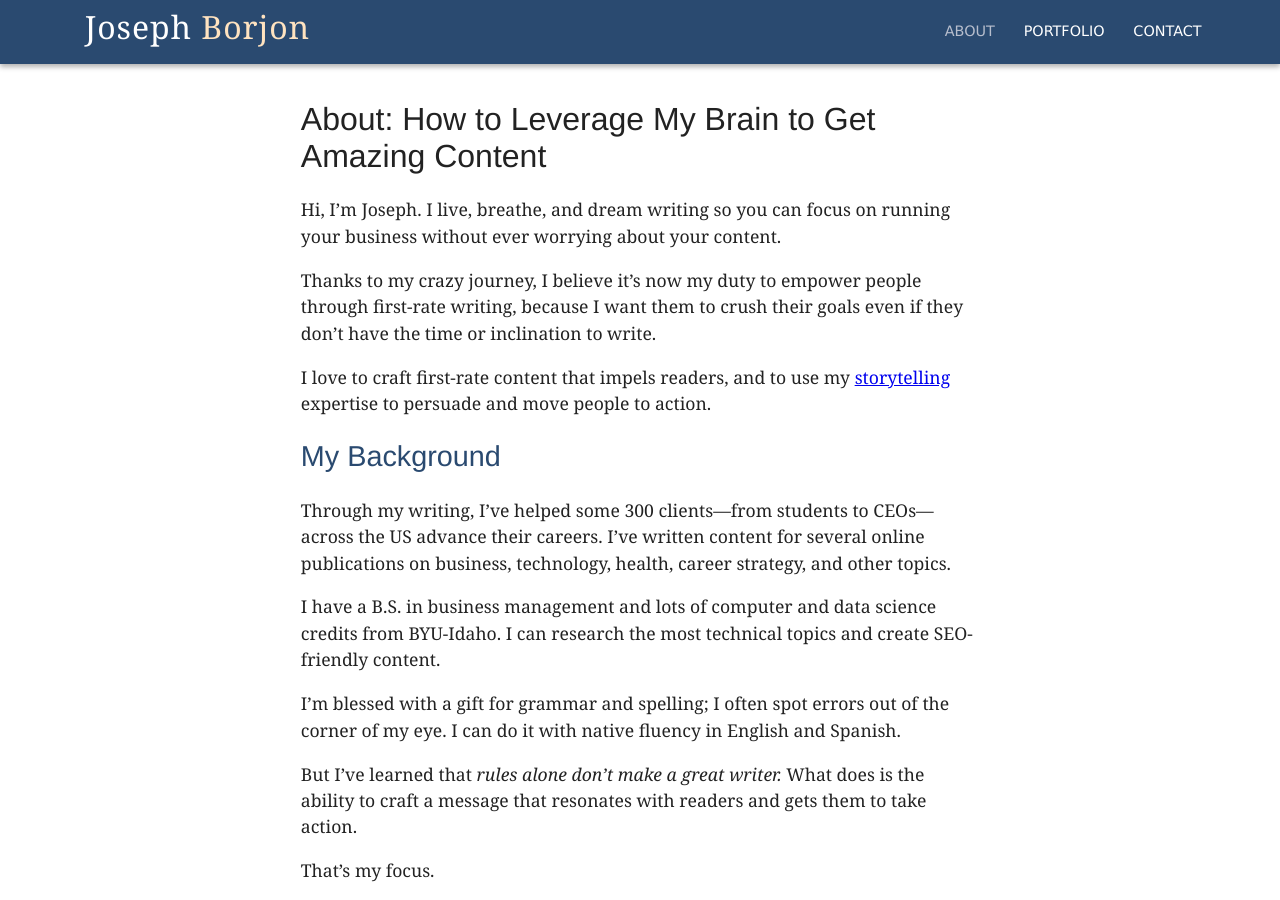
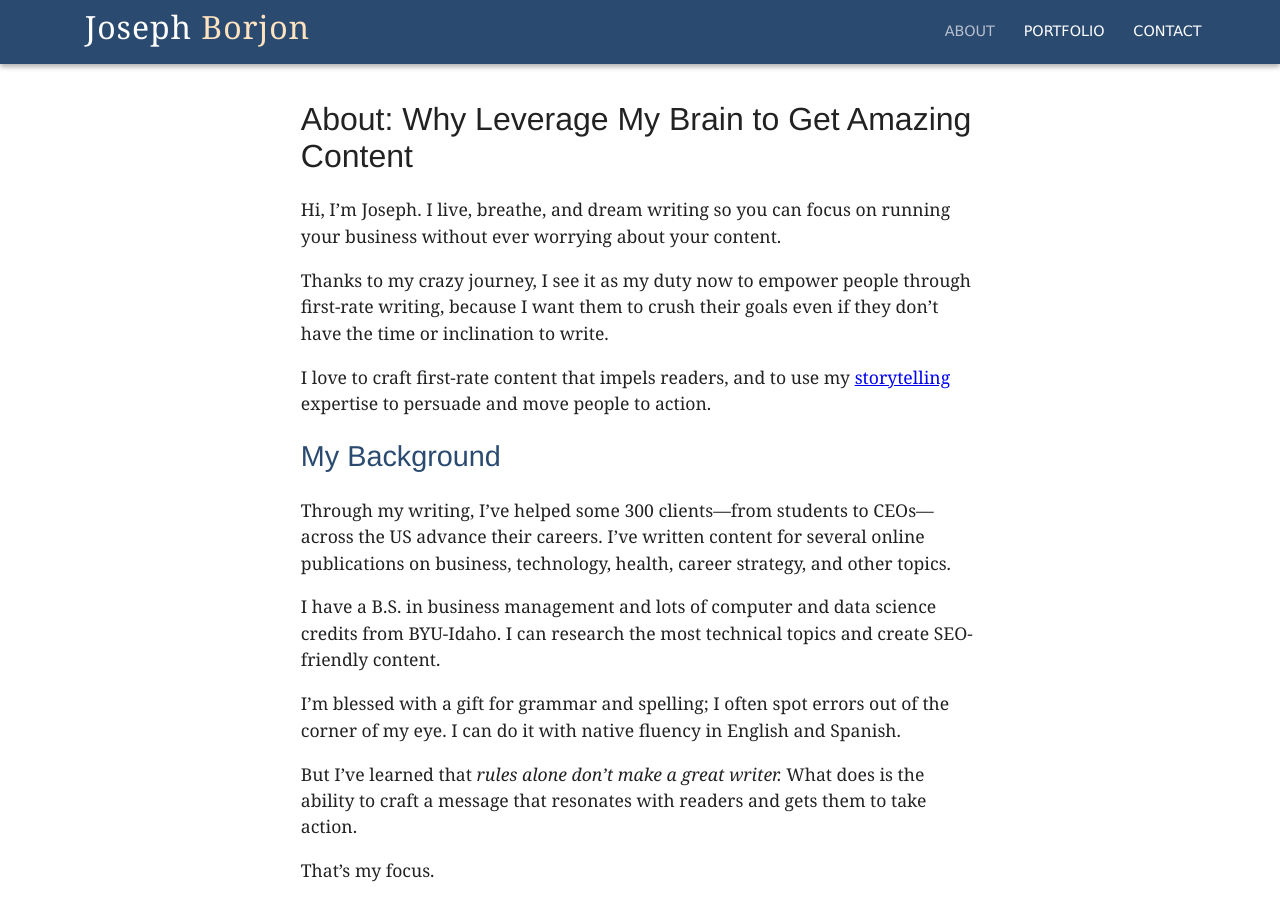
Before and after one commit to jborjon/jborjon.github.io, a Jekyll site: the page built from about.md, in a window 1280 px wide and 900 px high. Built offline with Jekyll 4.4.1, drawn with Linux system fonts in a browser that asks for light colours; some web fonts are replaced.

Commit message:
Revise About headline

```diff
--- a/about.md
+++ b/about.md
@@ -1,12 +1,12 @@
 ---
-title: "About: How to Leverage My Brain to Get Amazing Content"
+title: "About: Why Leverage My Brain to Get Amazing Content"
 layout: info-page
 id: about
 ---
 
 Hi, I'm Joseph. I live, breathe, and dream writing so you can focus on running your business without ever worrying about your content.
 
-Thanks to my crazy journey, I believe it's now my duty to empower people through first-rate writing, because I want them to crush their goals even if they don't have the time or inclination to write.
+Thanks to my crazy journey, I see it as my duty now to empower people through first-rate writing, because I want them to crush their goals even if they don't have the time or inclination to write.
 
 I love to craft first-rate content that impels readers, and to use my [storytelling](https://hbr.org/2011/03/using-stories-as-a-tool-of-per){:target="_blank" rel="noopener"} expertise to persuade and move people to action.
 
```
